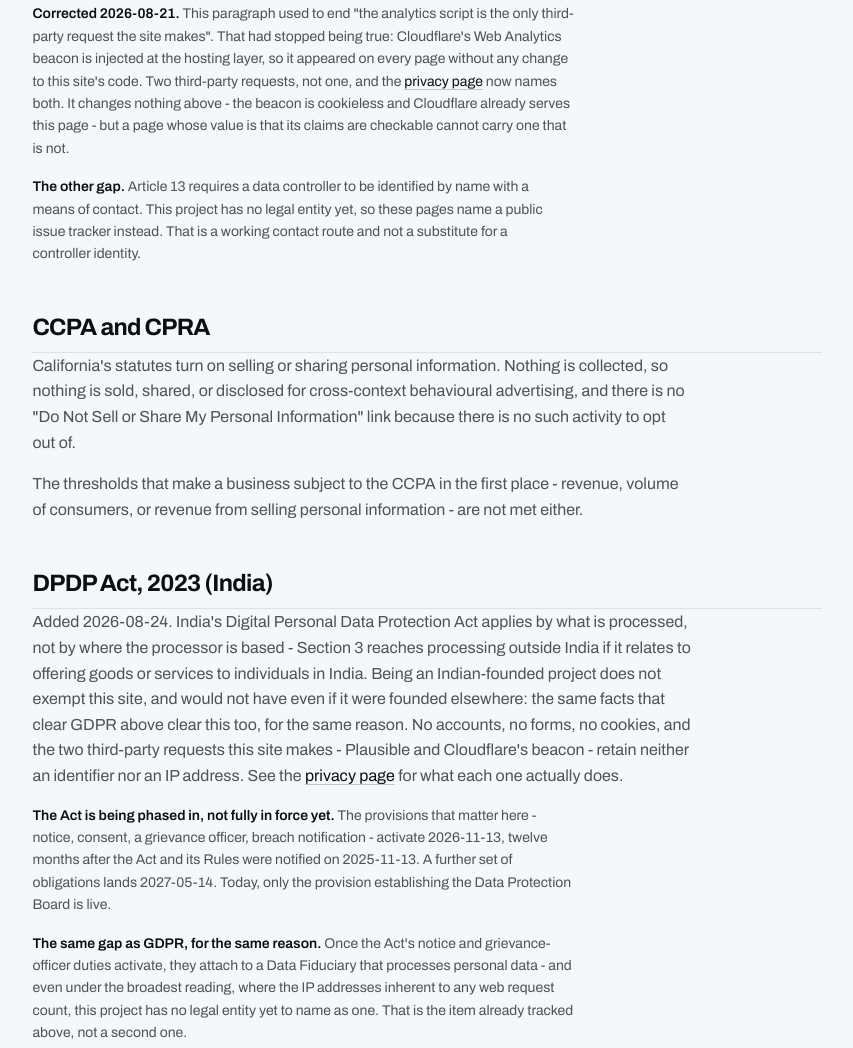
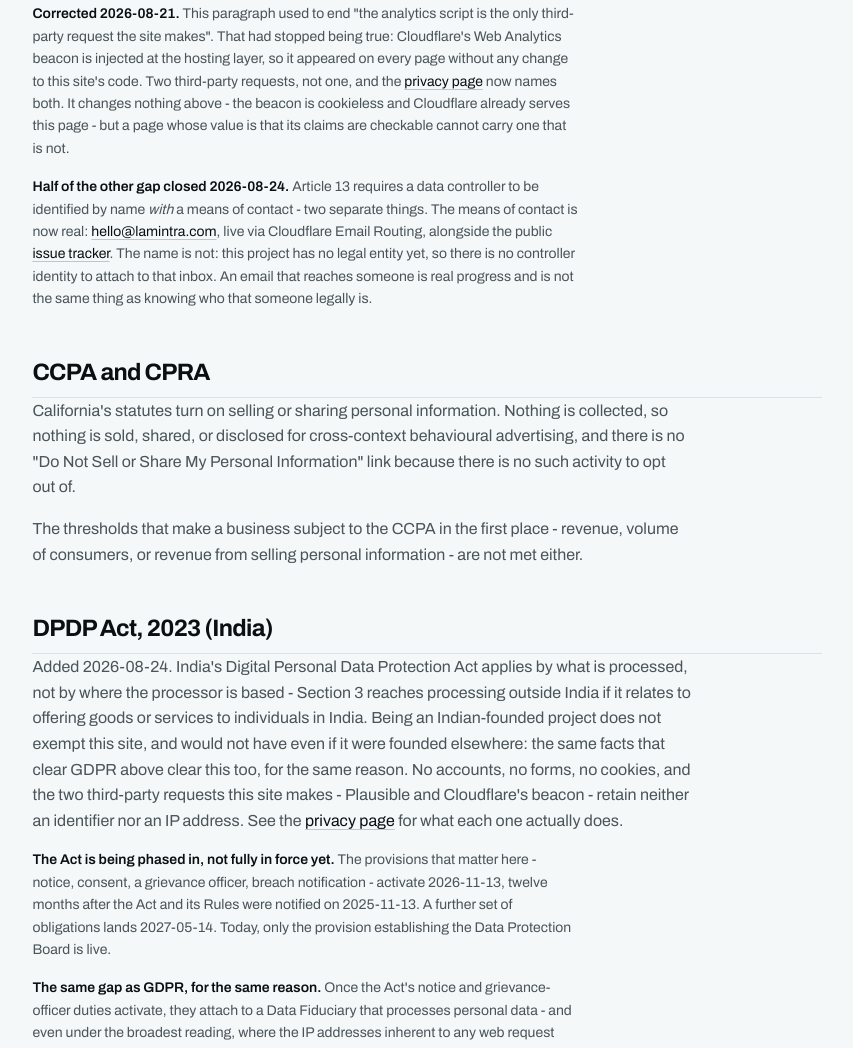
Before and after one commit to BalajiReddy1/lamintra-site, an Astro site: page /compliance in a window 1280 px wide. Shown: the part 1094-2142 px from the top of the page, without its empty margins (213-1066 px from the left). Built offline with nearby package versions, Linux system fonts and the light colour scheme; Astro itself is replaced by a stand-in of ours.

Commit message:
Name hello@lamintra.com as a real contact, closing half of Article 13
Queued 2026-08-16, done 2026-08-24: Cloudflare Email Routing is live and
test-verified end to end before this shipped, not just configured and
assumed. Added alongside the issue tracker rather than replacing it - a data
question or a security report is not always something someone wants to post
publicly, and the tracker stays for anyone who prefers it.

Fixes one real inaccuracy along the way: terms.astro claimed the issue
tracker was "the only" contact channel, which stopped being true the moment
this shipped.

Closes only the means-of-contact half of GDPR Article 13. The controller-
identity half stays open and says so explicitly on the compliance page - an
inbox that reaches someone is not the same thing as a named legal entity, and
there still isn't one.

```diff
--- a/src/data/legal.ts
+++ b/src/data/legal.ts
@@ -5,23 +5,19 @@
  * KNOWN GAP, recorded rather than papered over: these pages name no legal
  * entity and no postal address, because neither exists yet. A privacy policy
  * that has to satisfy GDPR Article 13 must identify the data controller and a
- * means of contact. `contactUrl` below is a real, working channel today, which
- * is why it is used instead of inventing a company name or publishing a
- * personal address. See CHECKLIST.md.
- *
- * THE REVISIT TRIGGER HAS ALREADY FIRED. It read "revisit when the project
- * incorporates or the domain is bought, whichever comes first"; the domain was
- * bought on 2026-08-11. What is queued, decided 2026-08-16 and not yet done,
- * is `hello@lamintra.com` via Cloudflare Email Routing, named as the contact
- * here and on all three pages, which closes the Article 13 means-of-contact
- * item. It does NOT close the controller-identity half: that still needs a
- * legal entity, and there is not one.
+ * means of contact. `contactEmail` below closes the means-of-contact half,
+ * live via Cloudflare Email Routing since 2026-08-24. It does NOT close the
+ * controller-identity half: that still needs a legal entity, and there is not
+ * one. See CHECKLIST.md.
  */
 
 /** Set by hand when a legal page actually changes, not on every deploy. */
-export const lastUpdated = '2026-08-11';
+export const lastUpdated = '2026-08-24';
 
-/** A contact route that exists and works today. */
+/** A real inbox, live since 2026-08-24. The means-of-contact half of Article 13. */
+export const contactEmail = 'hello@lamintra.com';
+
+/** Public and permanent, kept alongside the email for anyone who prefers it. */
 export const contactUrl = 'https://github.com/BalajiReddy1/lamintra/issues';
 
 export const licenceUrl = 'https://github.com/BalajiReddy1/lamintra/blob/master/LICENSE';
--- a/src/pages/compliance.astro
+++ b/src/pages/compliance.astro
@@ -1,6 +1,6 @@
 ---
 import Base from '../layouts/Base.astro';
-import { lastUpdated, contactUrl } from '../data/legal';
+import { lastUpdated, contactUrl, contactEmail } from '../data/legal';
 ---
 <Base
   title="Compliance - Lamintra"
@@ -73,10 +73,15 @@ import { lastUpdated, contactUrl } from '../data/legal';
         one that is not.
       </p>
       <p class="doc-note">
-        <b>The other gap.</b> Article 13 requires a data controller to be
-        identified by name with a means of contact. This project has no legal
-        entity yet, so these pages name a public issue tracker instead. That is
-        a working contact route and not a substitute for a controller identity.
+        <b>Half of the other gap closed 2026-08-24.</b> Article 13 requires a
+        data controller to be identified by name <i>with</i> a means of
+        contact - two separate things. The means of contact is now real:{' '}
+        <a href={`mailto:${contactEmail}`}>{contactEmail}</a>, live via
+        Cloudflare Email Routing, alongside the public{' '}
+        <a href={contactUrl}>issue tracker</a>. The name is not: this project
+        has no legal entity yet, so there is no controller identity to attach
+        to that inbox. An email that reaches someone is real progress and is
+        not the same thing as knowing who that someone legally is.
       </p>
     </section>
 
@@ -178,9 +183,9 @@ import { lastUpdated, contactUrl } from '../data/legal';
       <h2>Reporting a problem</h2>
       <p>
         Security issues, privacy concerns and accessibility barriers all go to{' '}
-        <a href={contactUrl}>the issue tracker</a>. For a security issue that
-        should not be public, say so in the issue without the details and a
-        private channel will be arranged.
+        <a href={contactUrl}>the issue tracker</a>, or to{' '}
+        <a href={`mailto:${contactEmail}`}>{contactEmail}</a> for anything that
+        should not be public - a security report chief among them.
       </p>
     </section>
   </article>
```
Also changed, not shown: src/pages/privacy.astro (+5 -3 lines), src/pages/terms.astro (+4 -3 lines).
